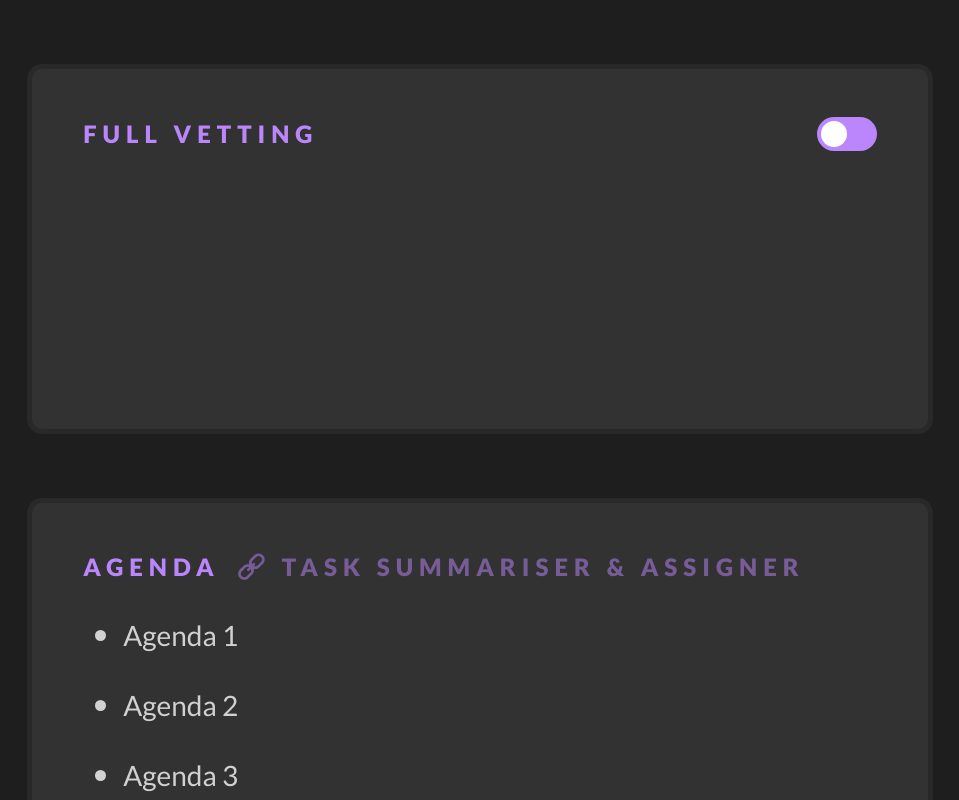
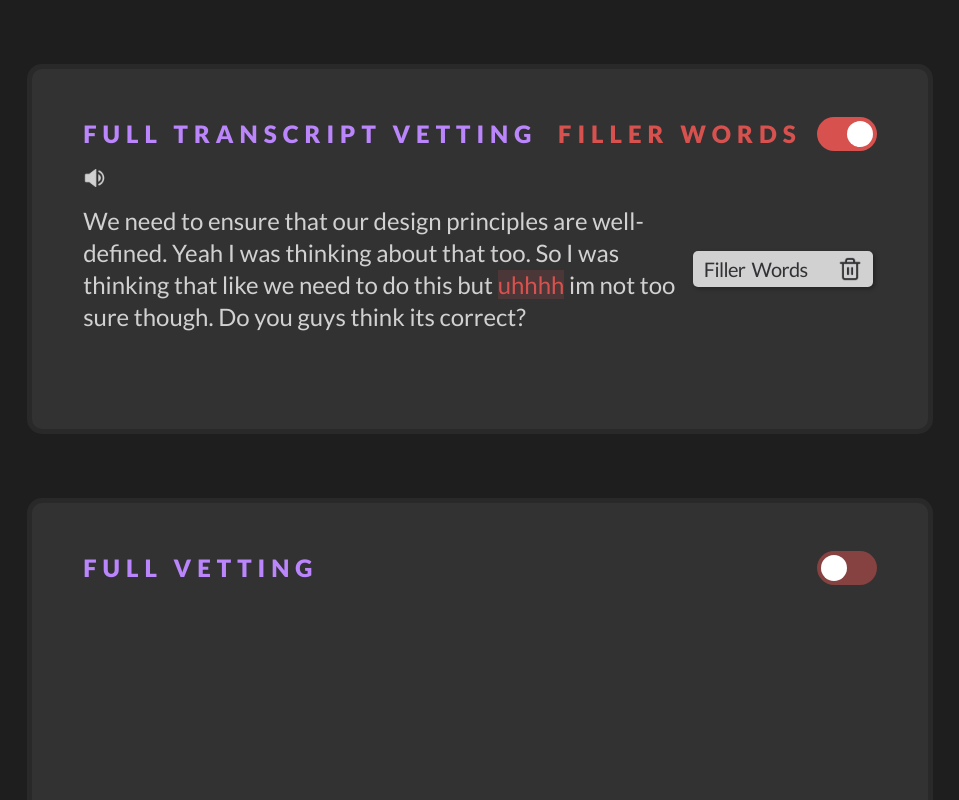
Before and after one commit to Jaywhisker/Satiscribe, a Next.js app in the folder SatiscribeFrontEnd/: page /large in a window 1280 px wide. Shown: the top 800 px of the page, without its empty margins (160-1119 px from the left). Built offline with nearby package versions, Linux system fonts and the light colour scheme.

Commit message:
input done

```diff
--- a/SatiscribeFrontEnd/components/large blocks/CreateNewBlocksMain.js
+++ b/SatiscribeFrontEnd/components/large blocks/CreateNewBlocksMain.js
@@ -12,7 +12,7 @@ function CreateNewBlock() {
             <div className={`${contentblock.largeBlockContainer} ${flexi.flexColumnSmolGap} ${flexi.justifyCenter}`}>
                 <div className={`${flexi.innerMargin}`}>
                     <div className={`${flexi.flexRowSmolGap} ${flexi.justifyCenter}`}>
-                        <div className={logos.big} style={{ backgroundImage: `url("/icons/plusPurple.png")`, zIndex: 1, }}></div>
+                        <div className={logos.big} style={{ backgroundImage: `url("/iconsPurple/plus.png")`, zIndex: 1, }}></div>
                         <h2 style={{ color: `var(--Final_Light_Purple)` }}> New Component</h2>
                     </div>
                 </div>
--- /dev/null
+++ b/SatiscribeFrontEnd/components/large blocks/FullTranscriptBlock/Design B/VettingBlockB.js
@@ -0,0 +1,122 @@
+import React, { useState, useEffect} from 'react'
+import style from '@/styles/Colourtest.module.css'
+import flexi from '@/styles/Flexible.module.css'
+import list from '@/styles/List.module.css'
+import logos from '@/styles/Logos.module.css'
+import contentblock from '@/styles/components/contentblocks.module.css'
+import SentenceData from '@/data/Paragraph.json'
+import TranscriptTags from '../Tags and Labels/transcriptTagsLabels'
+
+function VettingBlockB() {
+
+    const [toggleFiller, setToggleFiller] = useState(true);
+    const [cursorPointerLocation, setCursorPositionLocation] = useState(0)
+
+    const initialData = SentenceData
+    const [exampleData, setExampleData] = useState(initialData.paragraph[0].transcript)
+
+    const handleToggleFiller = (event) => {
+        setToggleFiller(event.target.checked);
+      };
+
+
+    useEffect(() => {
+        setCursorPosition(document.getElementById('paragraph'), cursorPointerLocation)
+    }, [exampleData, cursorPointerLocation]);
+
+    const findChildNodeByCursorPosition = (paragraphElement, cursorPosition) => {
+        const childNodes = paragraphElement.childNodes;
+        let nodecursorPosition = cursorPosition;
+        let currentLength = 0;
+        let offset = 0;
+        for (let i = 0; i < childNodes.length; i++) {
+            const childNode = childNodes[i];
+            const nodeLength = childNode.textContent.length;
+
+            if (childNode.nodeType == Node.ELEMENT_NODE) {
+                offset = childNode.tagName.length +2
+                if (currentLength + nodeLength + 2*offset +1 >= cursorPosition) {
+                    return [childNode, 1];
+                }
+                nodecursorPosition -= nodeLength - (2*offset +1)
+                currentLength += nodeLength + 2*offset +1;
+            } else {
+                if (currentLength + nodeLength >= cursorPosition) {
+                    return [childNode, 1];
+                }
+                currentLength += nodeLength;
+                nodecursorPosition -= nodeLength
+            }}
+
+        return [childNodes[childNodes.length - 1], nodecursorPosition];
+        };
+
+
+    const setCursorPosition = (paragraphElement, cursorPosition) => {
+        const selection = window.getSelection();
+        const [textNode, nodecursorPosition] = findChildNodeByCursorPosition(paragraphElement, cursorPosition);
+        // console.log(nodecursorPosition, textNode)
+        selection.setBaseAndExtent(textNode, nodecursorPosition, textNode, nodecursorPosition);
+      };
+
+
+    const onInput = (event) => {
+        const newText = event.target.innerHTML.replace('&nbsp', ' ');
+        const currentCursorPosition = findFirstDiffPos(newText,exampleData);
+        const textbeforecursor = exampleData.slice(0,currentCursorPosition);
+        let modifiedValue = '';
+        if ( (textbeforecursor.match(/<strong>/g) ?? []).length == ((textbeforecursor.match(/<\/strong>/g) ?? []).length) ) {
+            modifiedValue = exampleData.slice(0, currentCursorPosition) + "<strong>" + (newText[currentCursorPosition] == ' ' ? ' ' : newText[currentCursorPosition]) + "</strong>" + exampleData.slice(currentCursorPosition);
+            setCursorPositionLocation(currentCursorPosition+9)
+
+        } else {
+            modifiedValue = exampleData.slice(0, currentCursorPosition) + newText[currentCursorPosition] + exampleData.slice(currentCursorPosition);
+            setCursorPositionLocation(currentCursorPosition+1)
+        }
+        setExampleData(modifiedValue)
+    }
+
+    const findFirstDiffPos = (a, b) => {
+        var i = 0;
+        if (a === b) return -1;
+        while (a[i] === b[i]) i++;
+            return i;
+      }
+
+
+    return (
+        <>
+            <div className={`${contentblock.largeBlockContainerNoHover} ${contentblock.contentBlockAlignment} ${flexi.flexColumnSmolGap}`}>
+                <div className={`${flexi.innerMargin} ${flexi.flexColumnSmolGap}`}>
+
+                    <div className={`${flexi.flexRowSmolGap} ${flexi.justifySpaceBetween}`}>
+                        <h5>Full Transcript Vetting</h5>
+                        <div className={`${flexi.flexRowSmolGap} ${flexi.alignCenter}`}>
+                            <h5 style={{ color: toggleFiller ? `var(--Final_Red)` : `var(--Final_Red_50)` }}>Filler Words</h5>
+                            <label className={`${contentblock.switch}`}>
+                                <input
+                                    type="checkbox"
+                                    checked={toggleFiller}
+                                    onChange={handleToggleFiller}
+                                 />
+                                <span className={`${contentblock.roundslider}`}></span>
+                            </label>
+                        </div>
+                    </div>
+
+                    <div className={`${flexi.flexColumnSmolGap}`}>
+                        <div className={logos.evensmallerclickable} style={{ backgroundImage: `url("/icons/Sound on.png")`, zIndex: 1 }}></div>
+                        <div className={`${flexi.flexRowSmolGap} ${flexi.justifyStart} ${flexi.alignCenter}`}>
+                            <p id="paragraph" contenteditable="true" style={{color:`var(--Final_White)`, width:'75%'}} dangerouslySetInnerHTML={{ __html: `${exampleData}` }} onInput={onInput}/>
+
+                            <TranscriptTags type='labels' name={initialData.paragraph[0].tags}/>
+
+                        </div>
+                        </div>
+                    </div>
+            </div>
+        </>
+    )
+}
+
+export default VettingBlockB
--- a/SatiscribeFrontEnd/components/large blocks/FullTranscriptBlock/Tags and Labels/transcriptTagsLabels.js
+++ b/SatiscribeFrontEnd/components/large blocks/FullTranscriptBlock/Tags and Labels/transcriptTagsLabels.js
@@ -11,7 +11,7 @@ function TranscriptTags({type, name}) {
         { (type == 'tags' && name =='highlight') ? (
             <div className={`${tags.highlightTags} ${flexi.flexRowNoGap} ${flexi.alignCenter}  ${flexi.justifyCenter}`}>
                 <h6 className={`${tags.transcribeLabelText}`} style={{color:`var(--Final_Gray)`, width:'75%'}}>highlight</h6>
-                <div className={logos.evensmallerclickable} style={{ backgroundImage: `url("/iconsGrey/Cancellation.png")`, zIndex: 1}}></div>
+                <div className={logos.evensmallerclickable} style={{ backgroundImage: `url("/iconsFinalGray/Cancellation.png")`, zIndex: 1}}></div>
             </div>
         ) : (type =='tags' && name =='action items') ? (
             <div className={`${tags.actionTags} ${flexi.flexRowNoGap} ${flexi.alignCenter}  ${flexi.justifyCenter}`}>
@@ -29,22 +29,11 @@ function TranscriptTags({type, name}) {
                 <div className={logos.evensmallerclickable} style={{ backgroundImage: `url("/icons/Cancellation.png")`, zIndex: 1}}></div>
             </div>
 
-        ) : (type =='labels' && name =='unrelated') ? (
+        ) : (type =='labels') ? (
             <div className={`${tags.labelsTag} ${flexi.flexRowNoGap} ${flexi.alignCenter}  ${flexi.justifyCenter}`}>
-                <h6 className={`${tags.transcribeCleaningTagText}`} style={{color:`var(--Final_Gray)`, width:'75%'}}>Unrelated</h6>
-                <div className={logos.evensmallerclickable} style={{ backgroundImage: `url("/iconsGrey/Trash.png")`, zIndex: 1}}></div>
-            </div>
-        ): (type =='labels' && name =='unsure') ? (
-            <div className={`${tags.labelsTag} ${flexi.flexRowNoGap} ${flexi.alignCenter}  ${flexi.justifyCenter}`}>
-                <h6 className={`${tags.transcribeCleaningTagText}`} style={{color:`var(--Final_Gray)`, width:'75%'}}>Unsure</h6>
-                <div className={logos.evensmallerclickable} style={{ backgroundImage: `url("/iconsGrey/Trash.png")`, zIndex: 1}}></div>
-            </div>
-        ):(type =='labels' && name =='filler words') ? (
-            <div className={`${tags.labelsTag} ${flexi.flexRowNoGap} ${flexi.alignCenter}  ${flexi.justifyCenter}`}>
-                <h6 className={`${tags.transcribeCleaningTagText}`} style={{color:`var(--Final_Gray)`, width:'75%'}}>Filler Words</h6>
-                <div className={logos.evensmallerclickable} style={{ backgroundImage: `url("/iconsGrey/Trash.png")`, zIndex: 1}}></div>
-            </div>
-        ):(null)
+                <h6 className={`${tags.transcribeCleaningTagText}`} style={{color:`var(--Final_Gray)`, width:'75%'}}>{name}</h6>
+                <div className={logos.evensmallerclickable} style={{ backgroundImage: `url("/iconsFinalGray/Trash.png")`, zIndex: 1}}></div>
+            </div>):(null)
         }
         </>
     )
--- a/SatiscribeFrontEnd/data/Paragraph.json
+++ b/SatiscribeFrontEnd/data/Paragraph.json
@@ -1,7 +1,7 @@
 {
     "paragraph": [
         {
-            "transcript": "<b>We need to ensure that our design principles are well-defined. Yeah I was thinking about that too. So I was thinking that like we need to do this but uhhhh im not too sure though. Do you guys think its correct? </b>",
+            "transcript": "We need to ensure that our design principles are well-defined. Yeah I was thinking about that too. So I was thinking that like we need to do this but <b>uhhhh</b> im not too sure though. Do you guys think its correct? </b>",
             "tags": "Filler Words",
             "audio": "Some link"
         },
--- a/SatiscribeFrontEnd/pages/large/index.js
+++ b/SatiscribeFrontEnd/pages/large/index.js
@@ -6,10 +6,13 @@ import FullTranscriptBlock from '@/components/large blocks/FullTranscriptBlock/f
 import AgendaBlock from '@/components/large blocks/AgendaMain'
 import TaskSummariserBlock from '/components/large blocks/TaskSummariserMain'
 import VettingBlock from '../../components/large blocks/vettingBlock'
+import VettingBlockB from '../../components/large blocks/FullTranscriptBlock/Design B/VettingBlockB'
+
 
 function Largetesting() {
     return (
         <div>
+            <VettingBlockB/>
             <VettingBlock />
             <AgendaBlock />
             <FullTranscriptBlock />
--- a/SatiscribeFrontEnd/styles/colours.css
+++ b/SatiscribeFrontEnd/styles/colours.css
@@ -33,10 +33,11 @@
     --Final_Red_75: rgb(215, 82, 79, 0.75);
     --Final_Red_50: rgb(215, 82, 79, 0.50);
     --Final_Red_25: rgb(215, 82, 79, 0.25);
+    --Final_Red_15: rgb(215, 82, 79, 0.15);
     --Final_Tag_Orange: rgb(255, 174, 83);
     --Final_Tag_Orange_15: rgb(255, 174, 83, 0.15);
     --Final_Tag_Yellow: rgb(255, 219, 99);
     --Final_Tag_Yellow_15: rgb(255, 219, 99,0.15);
     --Final_Tag_Green: rgb(42, 177, 55);
-    --Final_Tag_Green15: rgb(42, 177, 55, 0.15);
+    --Final_Tag_Green_15: rgb(42, 177, 55, 0.15);
 }
--- a/SatiscribeFrontEnd/styles/components/contentblocks.module.css
+++ b/SatiscribeFrontEnd/styles/components/contentblocks.module.css
@@ -135,11 +135,11 @@
 }
 
 .switch input[type="checkbox"]:checked+.roundslider {
-    background-color: var(--Final_White);
+    background-color: var(--Final_Red);
 }
 
 .switch input[type="checkbox"]+.roundslider {
-    background-color: var(--Final_Light_Purple);
+    background-color: var(--Final_Red_50);
 }
 
 input:checked+.roundslider:before {
--- a/SatiscribeFrontEnd/styles/components/large blocks/tags.module.css
+++ b/SatiscribeFrontEnd/styles/components/large blocks/tags.module.css
@@ -54,4 +54,5 @@ h6.transcribeCleaningTagText {
     width: 14vw;
     height: 4.5vh;
     border-radius: 5px;
+    box-shadow: 2px 2px 4px rgba(0, 0, 0, 0.3);
 }
--- a/SatiscribeFrontEnd/styles/globals.css
+++ b/SatiscribeFrontEnd/styles/globals.css
@@ -99,12 +99,17 @@ h6 {
 p {
   width: fit-content;
   font-family: 'Lato', sans-serif;
-  font-size: 3.5vh;
+  font-size: 3vh;
   font-weight: 400;
-  line-height: 4.5vh;
+  line-height: 4vh;
   margin: 0;
   padding: 0;
   color: var(--Final_Light_Purple);
+}
+
+p:focus{
+  outline: none;
+  border: none;
 }
 
 b,
@@ -119,26 +124,32 @@ span {
 /* Filter words  */
 b {
   width: fit-content;
-  background-color: var(--Final_Profile_Red);
+  background-color: var(--Final_Red_15);
+  color: var(--Final_Red);
 }
 
 /* AI unsure */
 i {
   width: fit-content;
-  background-color: var(--Final_Profile_Orange);
+  background-color: var(--Final_Tag_Orange_15);
+  color: var(--Final_Tag_Orange);
 }
 
 /* Unrelated */
 em {
   width: fit-content;
-  background-color: var(--Final_Profile_Yellow);
+  background-color: var(--Final_Tag_Yellow_15);
+  color: var(--Final_Tag_Yellow);
 
 }
 
 /* Filled in words  */
-span {
+strong {
   width: fit-content;
-  background-color: var(--Final_Profile_Green);
+  background-color: var(--Final_Tag_Green_15);
+  color: var(--Final_Tag_Green);
+  margin: 0;
+  padding: 0;
 }
 
 
@@ -146,9 +157,9 @@ input {
   background-color: transparent;
   width: 100%;
   font-family: 'Lato', sans-serif;
-  font-size: 3.5vh;
+  font-size: 3vh;
   font-weight: 400;
-  line-height: 4.5vh;
+  line-height: 4vh;
   margin: 0;
   padding: 0;
   color: var(--Final_White);
```
